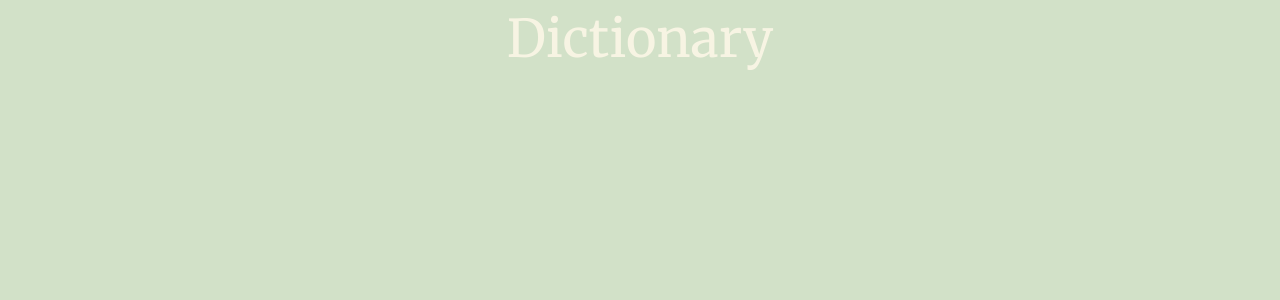
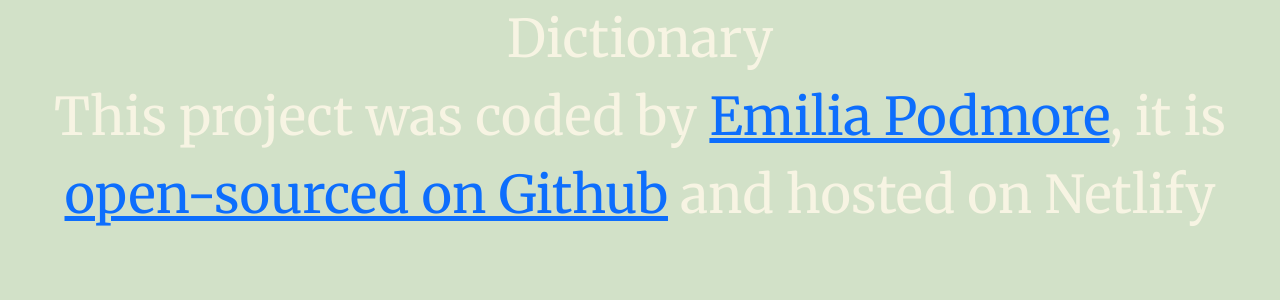
Before and after one commit to EmiliaPodmore/react-dictionary, a React (Create React App) app: page / in a window 1280 px wide. Shown: the top 300 px of the page. Built offline with nearby package versions, Linux system fonts and the light colour scheme.

Commit message:
Added footer with links

```diff
--- a/src/App.js
+++ b/src/App.js
@@ -3,7 +3,28 @@
 export default function App() {
   return (
     <div className="App">
-      <header className="App-header">Dictionary</header>
+      <header className="App-header">Dictionary </header>
+      <footer>
+        {" "}
+        This project was coded by{" "}
+        <a
+          href="https://www.shecodes.io/graduates/97316-emilia-podmore"
+          target="_blank"
+          rel="noopener noreferrer"
+        >
+          Emilia Podmore
+        </a>
+        , it is{" "}
+        <a
+          href="https://github.com/EmiliaPodmore/react-dictionary"
+          target="_blank"
+          rel="noopener noreferrer"
+        >
+          open-sourced on Github
+        </a>{" "}
+        and <a href="/" target="_blank" rel="noopener noreferrer"></a>hosted on
+        Netlify
+      </footer>
     </div>
   );
 }
```
